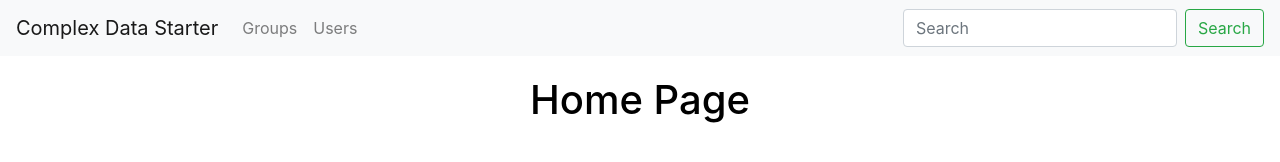
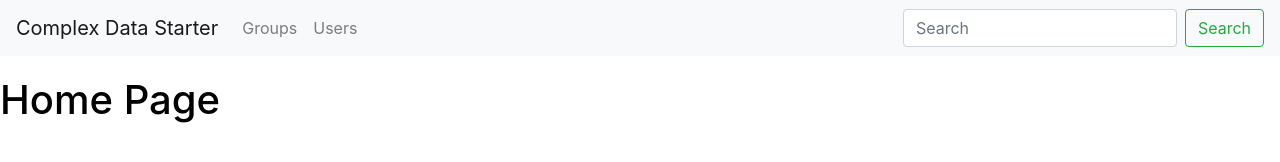
Before and after one commit to jim-conner/complex-data-example, a website built with webpack: page src/index.html in a window 1280 px wide. Built offline with nearby package versions, Linux system fonts and the light colour scheme.

Commit message:
updates to component

```diff
--- a/src/styles/main.scss
+++ b/src/styles/main.scss
@@ -9,6 +9,10 @@ body {
     text-align: center;
     margin: 20px 0;
   }
+}
+
+#main-container {
+  display: flex;
 }
 
 .user-list-img {
```
